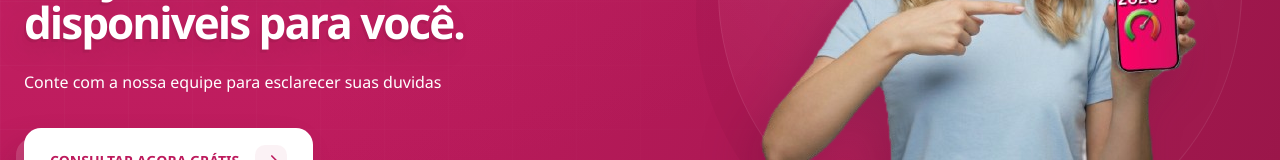
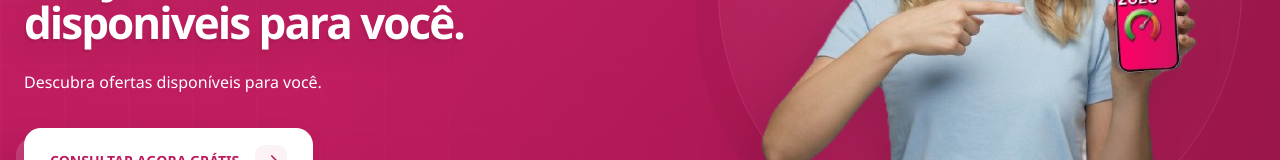
Before and after one commit to NeroProject329/auditcontabilidadeonline2, a Next.js app: page / in a window 1280 px wide. Shown: the part 344-504 px from the top of the page. Built offline with nearby package versions, Linux system fonts and the light colour scheme; no server answers.

Commit message:
Descubra ofertas disponíveis para você.

```diff
--- a/src/components/home/hero-section.tsx
+++ b/src/components/home/hero-section.tsx
@@ -17,7 +17,7 @@ export function HeroSection({
           Consulte as condições e veja os <span>descontos</span> disponiveis para você.
           </h1>
           <br />
-          <p>Conte com a nossa equipe para esclarecer suas duvidas</p>
+          <p>Descubra ofertas disponíveis para você.</p>
 
           <div className={styles.heroCta}>
             <button
```
